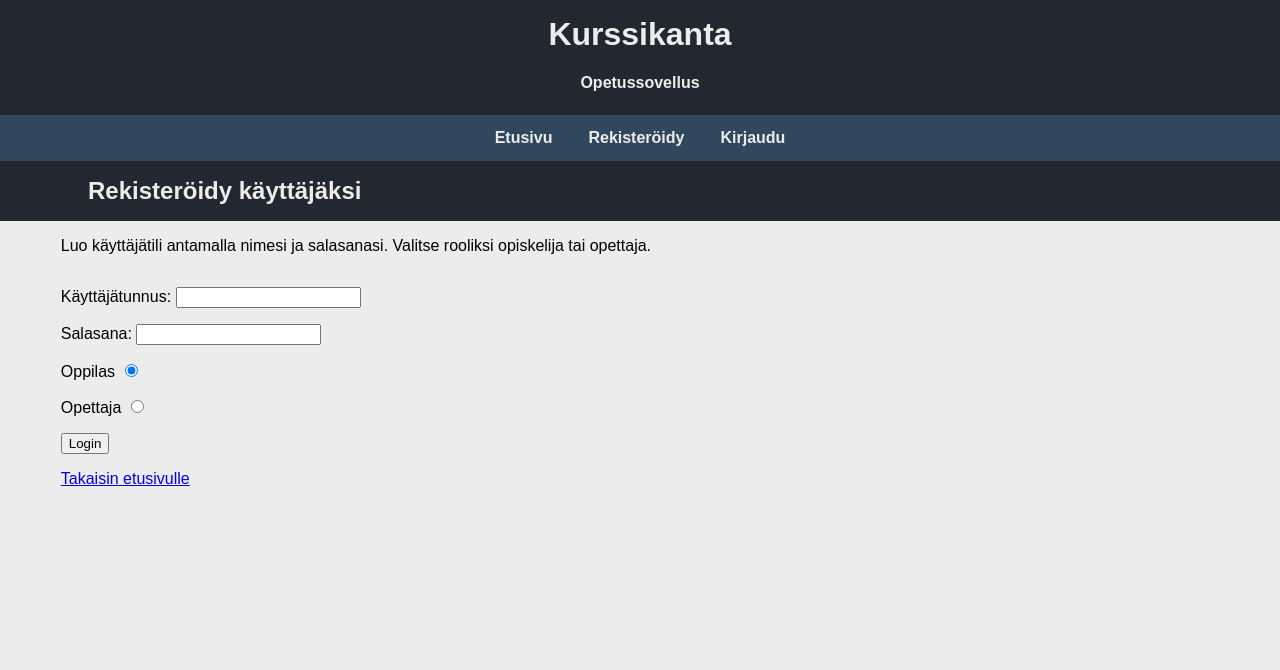
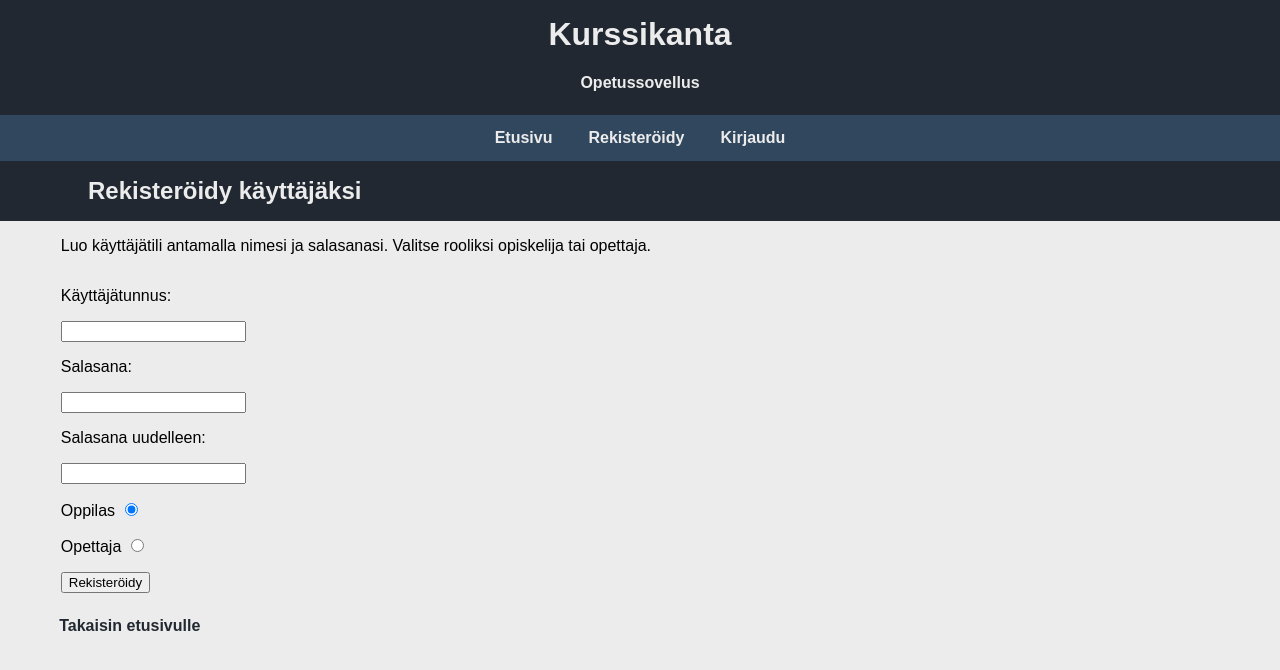
Before and after one commit to hjeronen/tsoha-2022, a Flask app: page /register in a window 1280 px wide. Shown: the top 670 px of the page. Run offline with Flask 2, Linux system fonts and the light colour scheme.

Commit message:
Added password confirmation field for registration

```diff
--- a/templates/register.html
+++ b/templates/register.html
@@ -24,11 +24,21 @@
         <div class="container">
             <p>
                 <label for="username">Käyttäjätunnus:</label>
+            </p>
+            <p>
                 <input type="text" id="username" name="username" value="{{ defaultName }}">
             </p>
             <p>
                 <label for="password">Salasana:</label>
-                <input type="text" id="password" name="password">
+            </p>
+            <p>
+                <input type="password" id="password" name="password">
+            </p>
+            <p>
+                <label for="password_2">Salasana uudelleen:</label>
+            </p>
+            <p>
+                <input type="password" id="password_2" name="password_2">
             </p>
             <p>
                 <label for="role">Oppilas</label>
@@ -39,10 +49,10 @@
                 <input type="radio" name="role" value="teacher">
             </p>
             <p class="button">
-                <button type="submit">Login</button>
+                <button type="submit">Rekisteröidy</button>
             </p>
         </div>
-        <div class="container">
+        <div class="extraLinkBar">
             <a href="/">Takaisin etusivulle</a>
         </div>
     </body>
--- a/user_routes.py
+++ b/user_routes.py
@@ -1,3 +1,4 @@
+from distutils.log import error
 from app import app
 from flask import render_template, request, redirect
 import login_service
@@ -40,15 +41,21 @@ def user_info():
 def register():
     if request.method == "GET":
         return render_template("register.html")
+
     if request.method == "POST":
         username = request.form["username"]
         password = request.form["password"]
+        password_2 = request.form["password_2"]
         role = request.form["role"]
         errorMessages = []
+
         if len(username) < 3 or len(username) > 10:
             errorMessages.append("Käyttäjätunnuksen on oltava 3-10 merkkiä pitkä.")
         if len(password) < 8:
             errorMessages.append("Salasanan on oltava vähintään 8 merkkiä pitkä.")
+        if password != password_2:
+            errorMessages.append("Salasanat eivät ole samat!")
+
         if len(errorMessages) == 0:
             register_success = login_service.register(username, password, role)
             login_success = login_service.login(username, password)
@@ -61,6 +68,7 @@ def register():
                 elif not login_success:
                     message = "Sisäänkirjautuminen epäonnistui."
                 return render_template("error.html", message = message)
+
         return render_template("register.html", errorMessages=errorMessages, defaultName=username)
 
 @app.route("/login", methods=["GET", "POST"])
```
